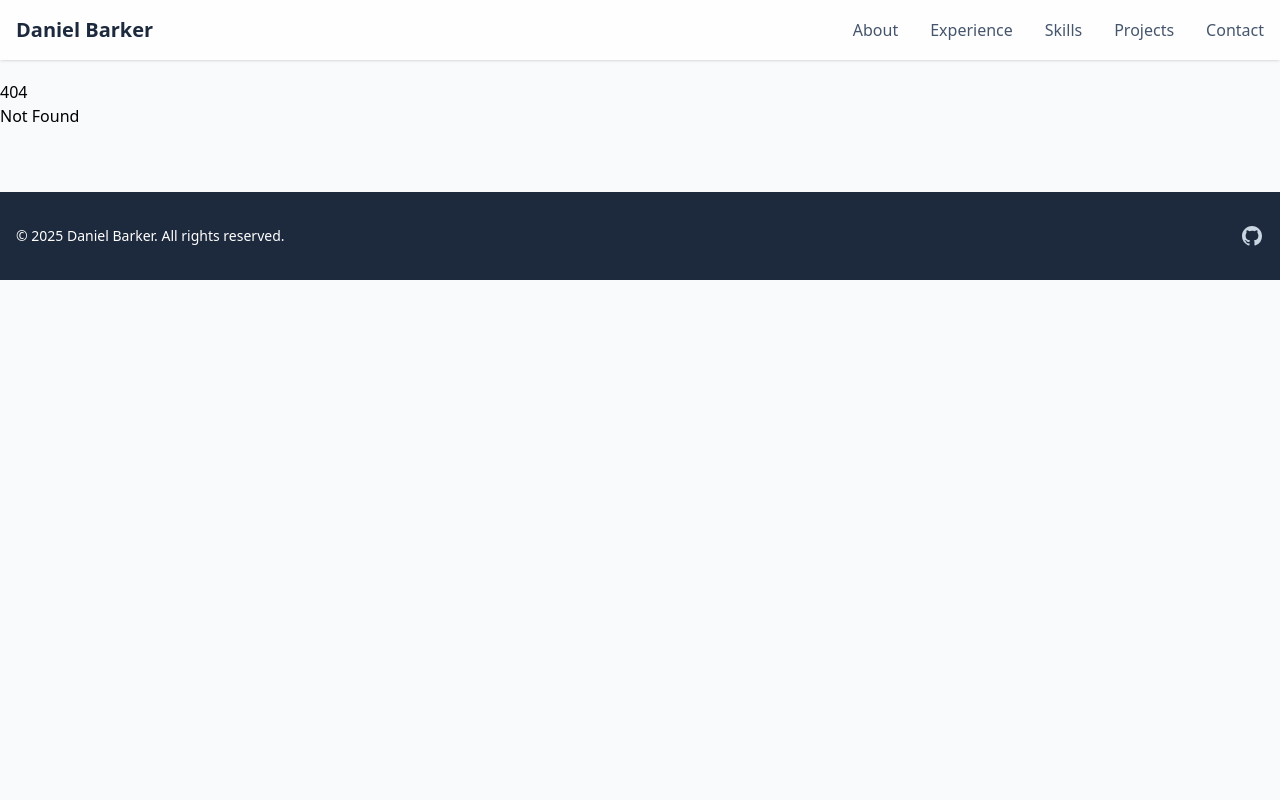
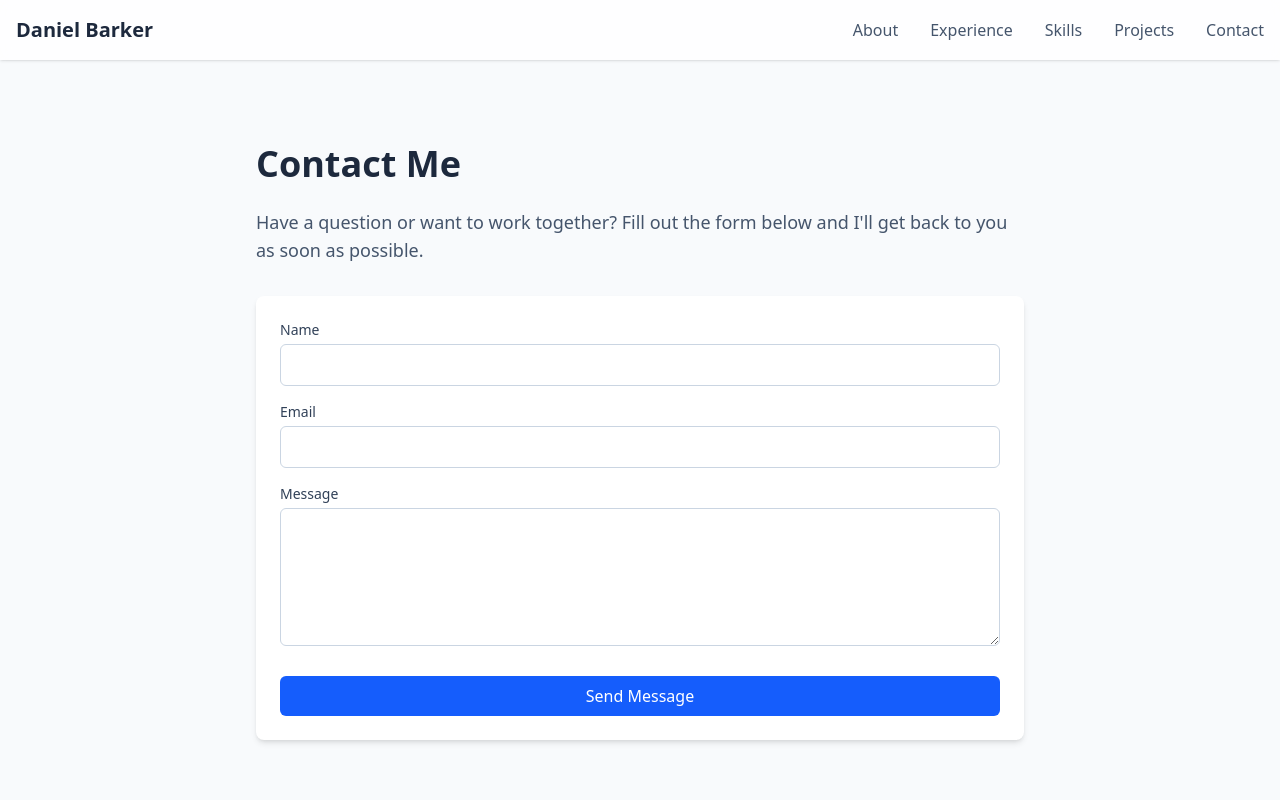
Before and after one commit to daniel-barker/dan-barker, a SvelteKit app: page /contact in a window 1280 px wide. Before the commit this address had no page. Shown: the top 800 px of the page. Built offline with nearby package versions, Linux system fonts and the light colour scheme.

Commit message:
contact form working

```diff
--- /dev/null
+++ b/google-apps-script-code.js
@@ -0,0 +1,98 @@
+// Google Apps Script code to handle form submissions and write to a Google Sheet
+// Follow the setup instructions in the README.md file
+
+function doGet(e) {
+  return handleResponse(e);
+}
+
+function doPost(e) {
+  return handleResponse(e);
+}
+
+function handleResponse(e) {
+  // Prevent CORS issues
+  var lock = LockService.getScriptLock();
+  lock.tryLock(10000);
+
+  try {
+    // Get the sheet
+    var ss = SpreadsheetApp.getActiveSpreadsheet();
+    var sheet = ss.getSheetByName('Form Responses') || ss.insertSheet('Form Responses');
+
+    // Set up headers if they don't exist
+    if (sheet.getLastRow() === 0) {
+      sheet.appendRow(['Timestamp', 'Name', 'Email', 'Message']);
+      sheet.getRange(1, 1, 1, 4).setFontWeight('bold');
+    }
+
+    // Parse the request data
+    var data;
+    if (e.postData && e.postData.contents) {
+      data = JSON.parse(e.postData.contents);
+    } else if (e.parameter) {
+      data = e.parameter;
+    } else {
+      throw new Error('No data received');
+    }
+
+    // Append the data to the sheet
+    sheet.appendRow([
+      new Date(),
+      data.name || '',
+      data.email || '',
+      data.message || ''
+    ]);
+
+    // Send email notification
+    sendEmailNotification(data);
+
+    // Return success response
+    return ContentService
+      .createTextOutput(JSON.stringify({ 'result': 'success' }))
+      .setMimeType(ContentService.MimeType.JSON);
+
+  } catch (error) {
+    // Log the error
+    console.error('Error processing request: ' + error.message);
+
+    // Return error response
+    return ContentService
+      .createTextOutput(JSON.stringify({ 'result': 'error', 'error': error.message }))
+      .setMimeType(ContentService.MimeType.JSON);
+  } finally {
+    lock.releaseLock();
+  }
+}
+
+/**
+ * Sends an email notification when a new form submission is received
+ * @param {Object} data - The form submission data
+ */
+function sendEmailNotification(data) {
+  try {
+    // Email recipient
+    var emailTo = "dbarker16@gmail.com";
+
+    // Email subject
+    var subject = "New Contact Form Submission from " + (data.name || "Unknown");
+
+    // Email body
+    var body = "You've received a new contact form submission:\n\n" +
+               "Name: " + (data.name || "Not provided") + "\n" +
+               "Email: " + (data.email || "Not provided") + "\n" +
+               "Message: " + (data.message || "Not provided") + "\n\n" +
+               "Timestamp: " + new Date().toString();
+
+    // Send the email
+    MailApp.sendEmail({
+      to: emailTo,
+      subject: subject,
+      body: body
+    });
+
+    console.log("Email notification sent successfully");
+  } catch (error) {
+    console.error("Failed to send email notification: " + error.message);
+    // Continue with the form submission even if email fails
+  }
+}
--- a/src/routes/+layout.svelte
+++ b/src/routes/+layout.svelte
@@ -13,21 +13,23 @@
 		{ href: '#experience', text: 'Experience' },
 		{ href: '#skills', text: 'Skills' },
 		{ href: '#projects', text: 'Projects' },
-		{ href: '#contact', text: 'Contact' }
+		{ href: '/contact', text: 'Contact' }
 	];
 </script>
 
 <div class="min-h-screen bg-slate-50 dark:bg-slate-900">
-	<header class="fixed top-0 w-full bg-white/80 backdrop-blur-sm dark:bg-slate-800/80 shadow-sm z-50">
+	<header
+		class="fixed top-0 z-50 w-full bg-white/80 shadow-sm backdrop-blur-sm dark:bg-slate-800/80"
+	>
 		<nav class="container mx-auto px-4 py-4">
 			<div class="flex items-center justify-between">
 				<a href="/" class="text-xl font-bold text-slate-800 dark:text-white">Daniel Barker</a>
-				<ul class="hidden md:flex space-x-8">
+				<ul class="hidden space-x-8 md:flex">
 					{#each navItems as item}
 						<li>
 							<a
 								href={item.href}
-								class="text-slate-600 hover:text-slate-900 dark:text-slate-300 dark:hover:text-white transition-colors"
+								class="text-slate-600 transition-colors hover:text-slate-900 dark:text-slate-300 dark:hover:text-white"
 							>
 								{item.text}
 							</a>
@@ -35,15 +37,10 @@
 					{/each}
 				</ul>
 				<button
-					class="md:hidden p-2 text-slate-600 hover:text-slate-900 dark:text-slate-300 dark:hover:text-white"
+					class="p-2 text-slate-600 hover:text-slate-900 md:hidden dark:text-slate-300 dark:hover:text-white"
 					aria-label="Menu"
 				>
-					<svg
-						class="w-6 h-6"
-						fill="none"
-						stroke="currentColor"
-						viewBox="0 0 24 24"
-					>
+					<svg class="h-6 w-6" fill="none" stroke="currentColor" viewBox="0 0 24 24">
 						<path
 							stroke-linecap="round"
 							stroke-linejoin="round"
@@ -60,16 +57,18 @@
 		{@render children()}
 	</main>
 
-	<footer class="bg-slate-800 text-white py-8">
+	<footer class="bg-slate-800 py-8 text-white">
 		<div class="container mx-auto px-4">
-			<div class="flex flex-col md:flex-row justify-between items-center">
-				<div class="text-center md:text-left mb-4 md:mb-0">
-					<p class="text-sm">&copy; {new Date().getFullYear()} Daniel Barker. All rights reserved.</p>
+			<div class="flex flex-col items-center justify-between md:flex-row">
+				<div class="mb-4 text-center md:mb-0 md:text-left">
+					<p class="text-sm">
+						&copy; {new Date().getFullYear()} Daniel Barker. All rights reserved.
+					</p>
 				</div>
 				<div class="flex space-x-6">
 					<a
 						href="https://github.com/daniel-barker"
-						class="text-slate-300 hover:text-white transition-colors"
+						class="text-slate-300 transition-colors hover:text-white"
 						target="_blank"
 						rel="noopener noreferrer"
 					>
--- /dev/null
+++ b/src/routes/contact/+page.svelte
@@ -0,0 +1,137 @@
+<script>
+	import { onMount } from 'svelte';
+
+	let formData = {
+		name: '',
+		email: '',
+		message: ''
+	};
+
+	let status = {
+		submitting: false,
+		success: false,
+		error: false,
+		message: ''
+	};
+
+	// Google Apps Script deployment ID - you'll need to replace this with your actual deployment ID
+	// after setting up your Google Apps Script
+	const SCRIPT_URL =
+		'https://script.google.com/macros/s/AKfycbyNy63vNFOQfXmPHgqtneinIwpvCcpqUjMunBXudpwSvxjHVattJQjCntG3QkAjkUUCsA/exec';
+
+	async function handleSubmit() {
+		status.submitting = true;
+		status.success = false;
+		status.error = false;
+		status.message = '';
+
+		try {
+			const response = await fetch(SCRIPT_URL, {
+				method: 'POST',
+				mode: 'no-cors', // This is important for CORS issues with Google Apps Script
+				headers: {
+					'Content-Type': 'application/json'
+				},
+				body: JSON.stringify(formData)
+			});
+
+			// Since mode is 'no-cors', we can't actually read the response
+			// So we assume success if no error is thrown
+			status.success = true;
+			status.message = 'Your message has been sent! I will get back to you soon.';
+
+			// Reset form
+			formData = {
+				name: '',
+				email: '',
+				message: ''
+			};
+		} catch (error) {
+			status.error = true;
+			status.message = 'There was an error sending your message. Please try again.';
+			console.error('Form submission error:', error);
+		} finally {
+			status.submitting = false;
+		}
+	}
+</script>
+
+<svelte:head>
+	<title>Contact | Daniel Barker</title>
+	<meta name="description" content="Get in touch with Daniel Barker, freelance web developer." />
+</svelte:head>
+
+<section class="container mx-auto px-4 py-16">
+	<div class="mx-auto max-w-3xl">
+		<h1 class="mb-6 text-4xl font-bold text-slate-800 dark:text-white">Contact Me</h1>
+		<p class="mb-8 text-lg text-slate-600 dark:text-slate-300">
+			Have a question or want to work together? Fill out the form below and I'll get back to you as
+			soon as possible.
+		</p>
+
+		<form
+			on:submit|preventDefault={handleSubmit}
+			class="rounded-lg bg-white p-6 shadow-md dark:bg-slate-800"
+		>
+			<div class="mb-4">
+				<label for="name" class="mb-1 block text-sm font-medium text-slate-700 dark:text-slate-300"
+					>Name</label
+				>
+				<input
+					type="text"
+					id="name"
+					bind:value={formData.name}
+					required
+					class="w-full rounded-md border border-slate-300 px-4 py-2 focus:border-blue-500 focus:ring-2 focus:ring-blue-500 dark:border-slate-600 dark:bg-slate-700 dark:text-white"
+				/>
+			</div>
+
+			<div class="mb-4">
+				<label for="email" class="mb-1 block text-sm font-medium text-slate-700 dark:text-slate-300"
+					>Email</label
+				>
+				<input
+					type="email"
+					id="email"
+					bind:value={formData.email}
+					required
+					class="w-full rounded-md border border-slate-300 px-4 py-2 focus:border-blue-500 focus:ring-2 focus:ring-blue-500 dark:border-slate-600 dark:bg-slate-700 dark:text-white"
+				/>
+			</div>
+
+			<div class="mb-6">
+				<label
+					for="message"
+					class="mb-1 block text-sm font-medium text-slate-700 dark:text-slate-300">Message</label
+				>
+				<textarea
+					id="message"
+					bind:value={formData.message}
+					required
+					rows="5"
+					class="w-full rounded-md border border-slate-300 px-4 py-2 focus:border-blue-500 focus:ring-2 focus:ring-blue-500 dark:border-slate-600 dark:bg-slate-700 dark:text-white"
+				></textarea>
+			</div>
+
+			{#if status.success}
+				<div
+					class="mb-6 rounded-md bg-green-100 p-3 text-green-800 dark:bg-green-900 dark:text-green-100"
+				>
+					{status.message}
+				</div>
+			{:else if status.error}
+				<div class="mb-6 rounded-md bg-red-100 p-3 text-red-800 dark:bg-red-900 dark:text-red-100">
+					{status.message}
+				</div>
+			{/if}
+
+			<button
+				type="submit"
+				disabled={status.submitting}
+				class="w-full rounded-md bg-blue-600 px-4 py-2 font-medium text-white transition-colors hover:bg-blue-700 focus:ring-2 focus:ring-blue-500 focus:ring-offset-2 focus:outline-none disabled:cursor-not-allowed disabled:opacity-50"
+			>
+				{status.submitting ? 'Sending...' : 'Send Message'}
+			</button>
+		</form>
+	</div>
+</section>
--- a/src/routes/me/+page.svelte
+++ b/src/routes/me/+page.svelte
@@ -1,16 +1,21 @@
 <script>
-  export let title = "Who I Am";
+	export let title = 'Who I Am';
 </script>
 
-<section class="px-6 py-20 max-w-4xl mx-auto text-center">
-  <h1 class="text-4xl md:text-5xl font-bold mb-6 text-white">{title}</h1>
-  <p class="text-lg md:text-xl text-slate-300 leading-relaxed">
-    I’m Dan — a curious, hands-on kind of person who’s spent life learning by doing. From coding apps to rebuilding engines, I love the process of figuring things out. My background isn’t traditional, but it’s been full of growth, resilience, and a whole lot of self-taught lessons.
-  </p>
-  <p class="text-lg md:text-xl text-slate-300 mt-6 leading-relaxed">
-    I’ve worked in machine shops, helped raise my niece, kept old cars running way past their prime, and now I build web apps with heart and intention. I care about doing things well, being useful, and staying grounded.
-  </p>
-  <p class="text-lg md:text-xl text-slate-300 mt-6 leading-relaxed">
-    You’ll usually find me with my dog Red by my side, learning something new, or helping someone out. If you're into building, creating, or just connecting over honest work, you’re in the right place.
-  </p>
+<section class="mx-auto max-w-4xl px-6 py-20 text-center">
+	<h1 class="mb-6 text-4xl font-bold text-white md:text-5xl">{title}</h1>
+	<p class="text-lg leading-relaxed text-slate-300 md:text-xl">
+		I’m Dan — a curious, hands-on kind of person who’s spent life learning by doing. From coding
+		apps to rebuilding engines, I love the process of figuring things out. My background isn’t
+		traditional, but it’s been full of growth, resilience, and a whole lot of self-taught lessons.
+	</p>
+	<p class="mt-6 text-lg leading-relaxed text-slate-300 md:text-xl">
+		I’ve worked in machine shops, helped raise my niece, kept old cars running way past their prime,
+		and now I build web apps with heart and intention. I care about doing things well, being useful,
+		and staying grounded.
+	</p>
+	<p class="mt-6 text-lg leading-relaxed text-slate-300 md:text-xl">
+		You’ll usually find me with my dog Red by my side, learning something new, or helping someone
+		out. If you're into building, creating, or just connecting over honest work, get in touch!
+	</p>
 </section>
```
Also changed, not shown: src/app.css (line endings or trailing spaces), src/routes/contact/README.md (added).
